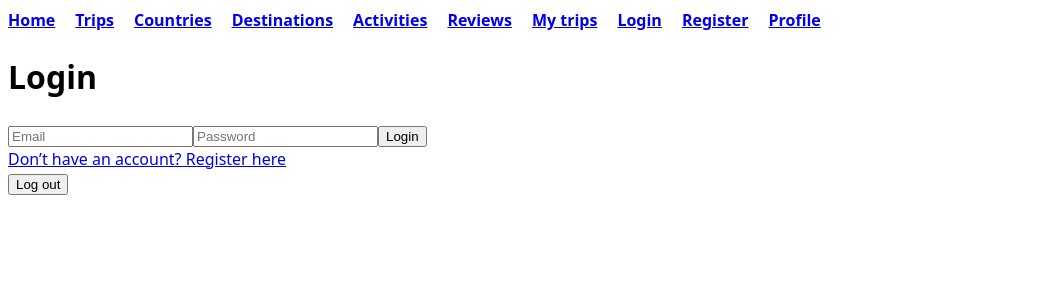
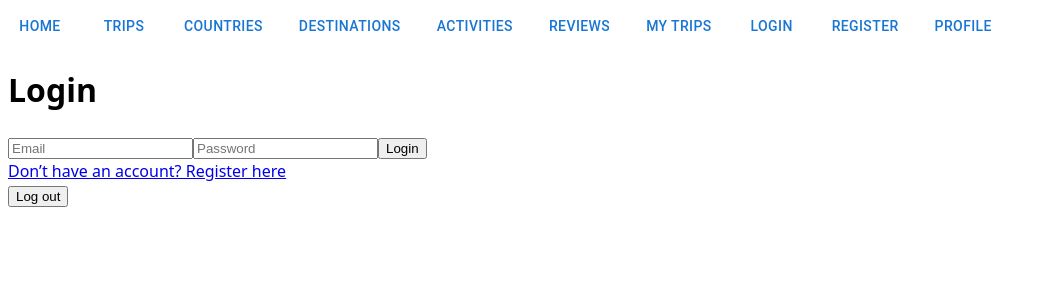
Before and after one commit to ca-type-25/TEAM-D-FE, a React (Vite) app: page /login in a window 1280 px wide. Shown: the top 300 px of the page, without its empty margins (0-1046 px from the left). Built offline with nearby package versions, Linux system fonts and the light colour scheme.

Commit message:
not done style login register

```diff
--- a/package.json
+++ b/package.json
@@ -10,12 +10,14 @@
     "preview": "vite preview"
   },
   "dependencies": {
+    "@emotion/react": "^11.14.0",
+    "@emotion/styled": "^11.14.0",
     "@mui/material": "^7.0.2",
     "@mui/styled-engine-sc": "^7.0.2",
     "axios": "^1.8.4",
     "react": "^19.0.0",
     "react-dom": "^19.0.0",
-    "react-router-dom": "^7.5.1",
+    "react-router-dom": "^7.5.2",
     "styled-components": "^6.1.17"
   },
   "devDependencies": {
--- a/src/components/pagenavigator/PageNavigator.tsx
+++ b/src/components/pagenavigator/PageNavigator.tsx
@@ -1,21 +1,40 @@
 import { NavLink } from "react-router-dom"
+import Button from "@mui/material/Button"
 import './PageNavigator.css'
 
 const PageNavigator: React.FC = () => {
-
     return (
         <div className="pageNavigators">
-            <NavLink to={'/'}>Home</NavLink>
-            <NavLink to={'/trips'}>Trips</NavLink>
-            <NavLink to={'/countries'}>Countries</NavLink>
-            <NavLink to={'/destinations'}>Destinations</NavLink>
-            <NavLink to={'/activities'}>Activities</NavLink>
-            <NavLink to={'/reviews'}>Reviews</NavLink>
-            <NavLink to={'/my-trips'}>My trips</NavLink>
-            <NavLink to={'/login'}>Login</NavLink>
-            <NavLink to={'/register'}>Register</NavLink>
-            <NavLink to={'/user-profile'}>Profile</NavLink>
-
+            <NavLink to={'/'}>
+                <Button variant="text" color="primary">Home</Button>
+            </NavLink>
+            <NavLink to={'/trips'}>
+                <Button variant="text" color="primary">Trips</Button>
+            </NavLink>
+            <NavLink to={'/countries'}>
+                <Button variant="text" color="primary">Countries</Button>
+            </NavLink>
+            <NavLink to={'/destinations'}>
+                <Button variant="text" color="primary">Destinations</Button>
+            </NavLink>
+            <NavLink to={'/activities'}>
+                <Button variant="text" color="primary">Activities</Button>
+            </NavLink>
+            <NavLink to={'/reviews'}>
+                <Button variant="text" color="primary">Reviews</Button>
+            </NavLink>
+            <NavLink to={'/my-trips'}>
+                <Button variant="text" color="primary">My trips</Button>
+            </NavLink>
+            <NavLink to={'/login'}>
+                <Button variant="text" color="primary">Login</Button>
+            </NavLink>
+            <NavLink to={'/register'}>
+                <Button variant="text" color="primary">Register</Button>
+            </NavLink>
+            <NavLink to={'/user-profile'}>
+                <Button variant="text" color="primary">Profile</Button>
+            </NavLink>
         </div>
     )
 }
--- a/src/pages/login/LoginPage.tsx
+++ b/src/pages/login/LoginPage.tsx
@@ -26,4 +26,5 @@ const LoginPage = () => {
   )
 }
 
+
 export default LoginPage
```
Also changed, not shown: 1 other file (tests, documents, lock files or other folders).
